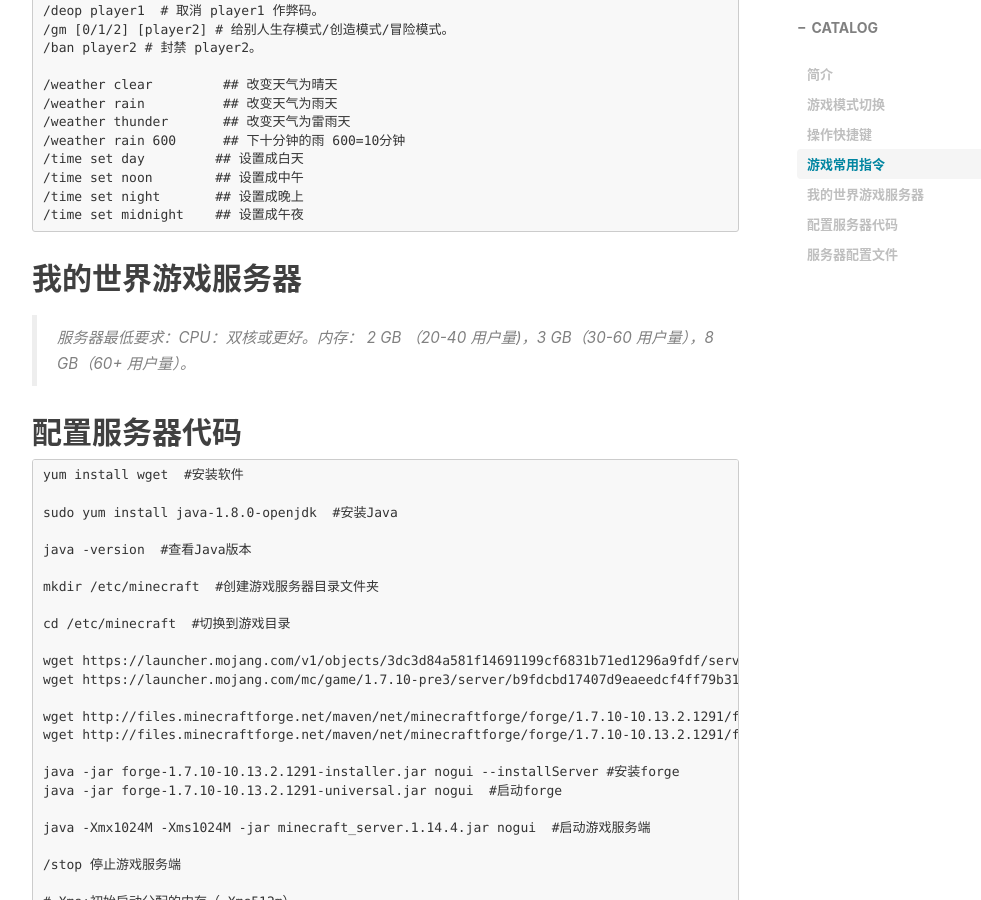
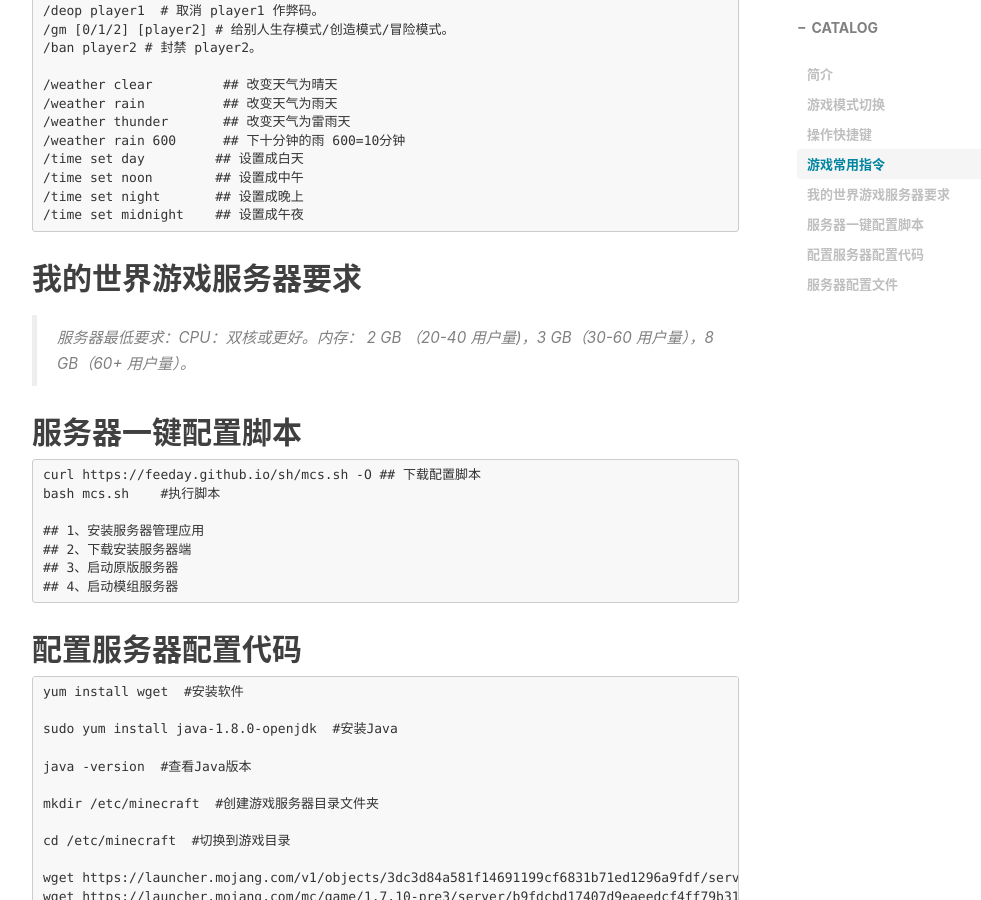
Before and after one commit to tcq233/tcq233.github.io, a Jekyll site: the page built from _posts/2020-05-05-minecraft.md, in a window 1280 px wide and 900 px high, scrolled down 1517 px. Shown: the whole window, without its empty margins (233-1214 px from the left). Built offline with Jekyll 4.4.1, drawn with Linux system fonts in a browser that asks for light colours; nearby versions of some CDN libraries; comment, search, counter and statistics services are not loaded.

Commit message:
Update 2020-05-05-minecraft.md

````diff
--- a/_posts/2020-05-05-minecraft.md
+++ b/_posts/2020-05-05-minecraft.md
@@ -72,11 +72,23 @@
 /time set night       ## 设置成晚上
 /time set midnight    ## 设置成午夜
 ```
-## 我的世界游戏服务器
+## 我的世界游戏服务器要求
 
 > 服务器最低要求：CPU：双核或更好。内存： 2 GB （20-40 用户量)，3 GB（30-60 用户量），8 GB（60+ 用户量）。
 
-## 配置服务器代码
+## 服务器一键配置脚本
+
+```
+curl https://feeday.github.io/sh/mcs.sh -O ## 下载配置脚本
+bash mcs.sh    #执行脚本
+
+## 1、安装服务器管理应用
+## 2、下载安装服务器端
+## 3、启动原版服务器
+## 4、启动模组服务器
+```
+
+## 配置服务器配置代码
 
 ```
 yum install wget  #安装软件
````
